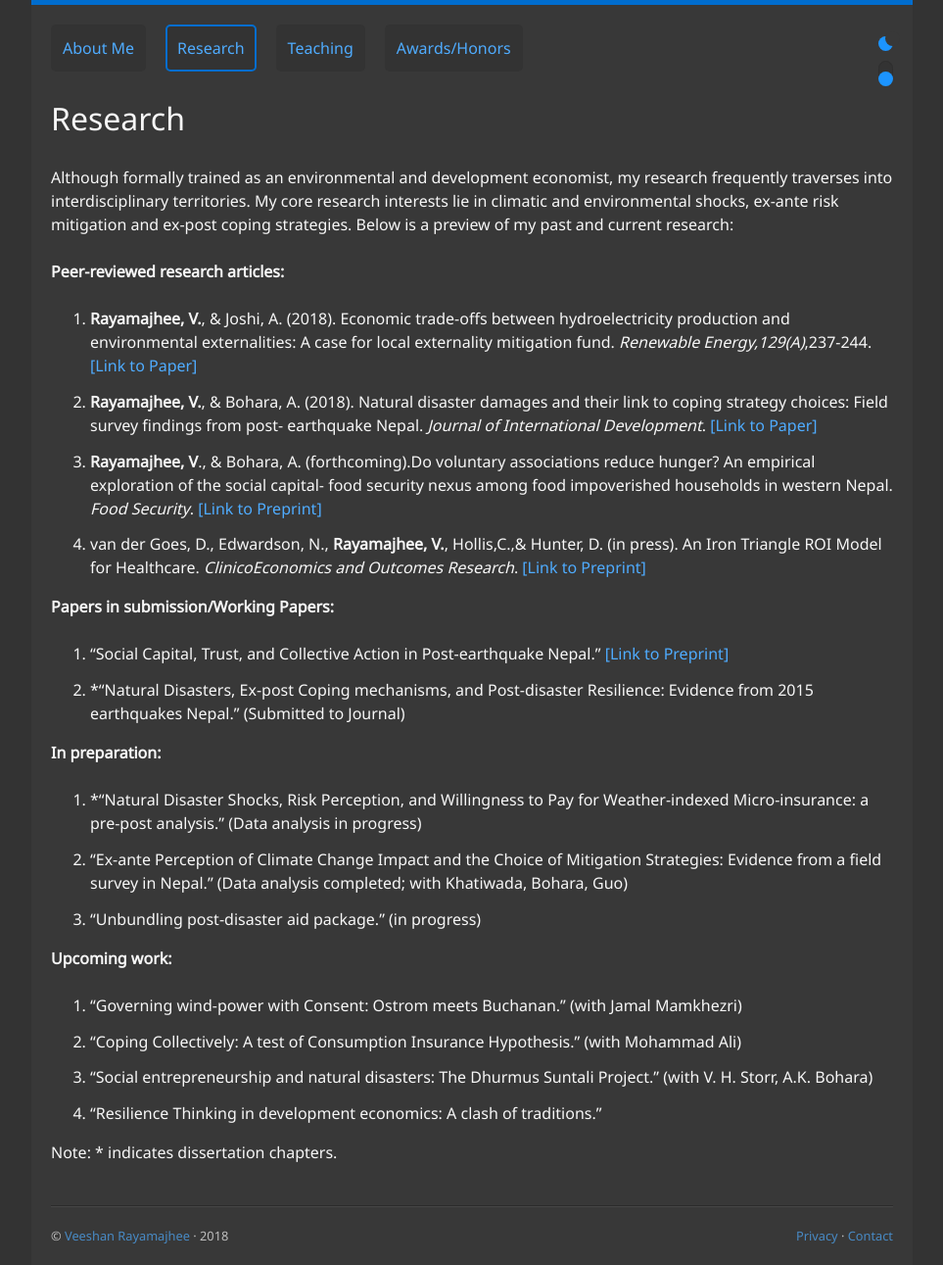
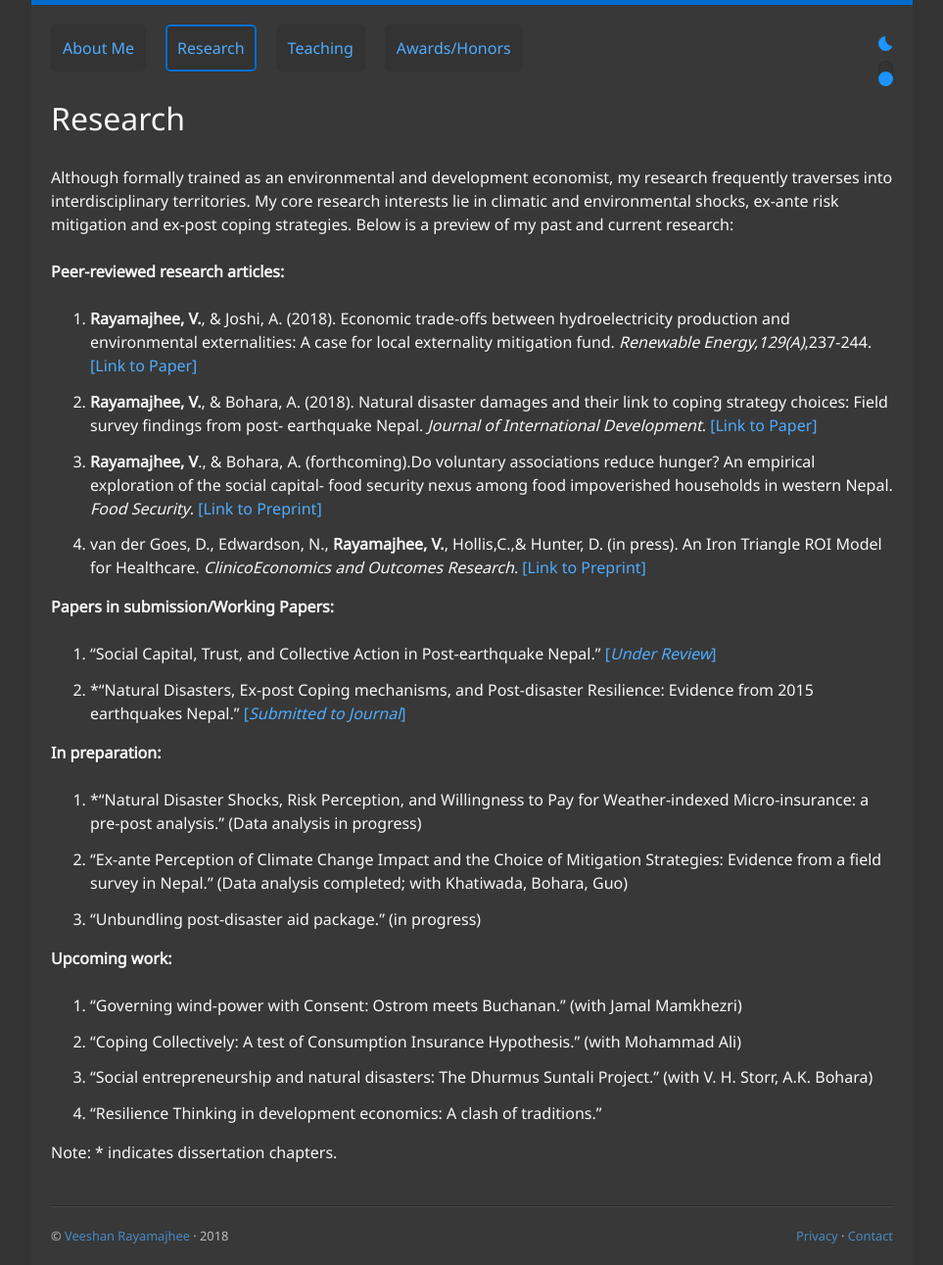
Before and after one commit to veeshanr/veeshanr.github.io, a Jekyll site: the page built from pages/research.md, in a window 1280 px wide. Shown: the whole page at 98% size, without its empty margins (158-1121 px from the left). Built offline with Jekyll 4.4.1, drawn with Linux system fonts in a browser that asks for light colours.

Commit message:
Update research.md

```diff
--- a/pages/research.md
+++ b/pages/research.md
@@ -19,8 +19,8 @@ Although formally trained as an environmental and development economist, my rese
 
 **Papers in submission/Working Papers:**
 
-1. “Social Capital, Trust, and Collective Action in Post-earthquake Nepal.” [[Link to Preprint]][5]
-2. *“Natural Disasters, Ex-post Coping mechanisms, and Post-disaster Resilience: Evidence from 2015 earthquakes Nepal.” (Submitted to Journal)
+1. “Social Capital, Trust, and Collective Action in Post-earthquake Nepal.” [[*Under Review*]][5]
+2. *“Natural Disasters, Ex-post Coping mechanisms, and Post-disaster Resilience: Evidence from 2015 earthquakes Nepal.” [[*Submitted to Journal*]][6]
 
 **In preparation:**
 
```
